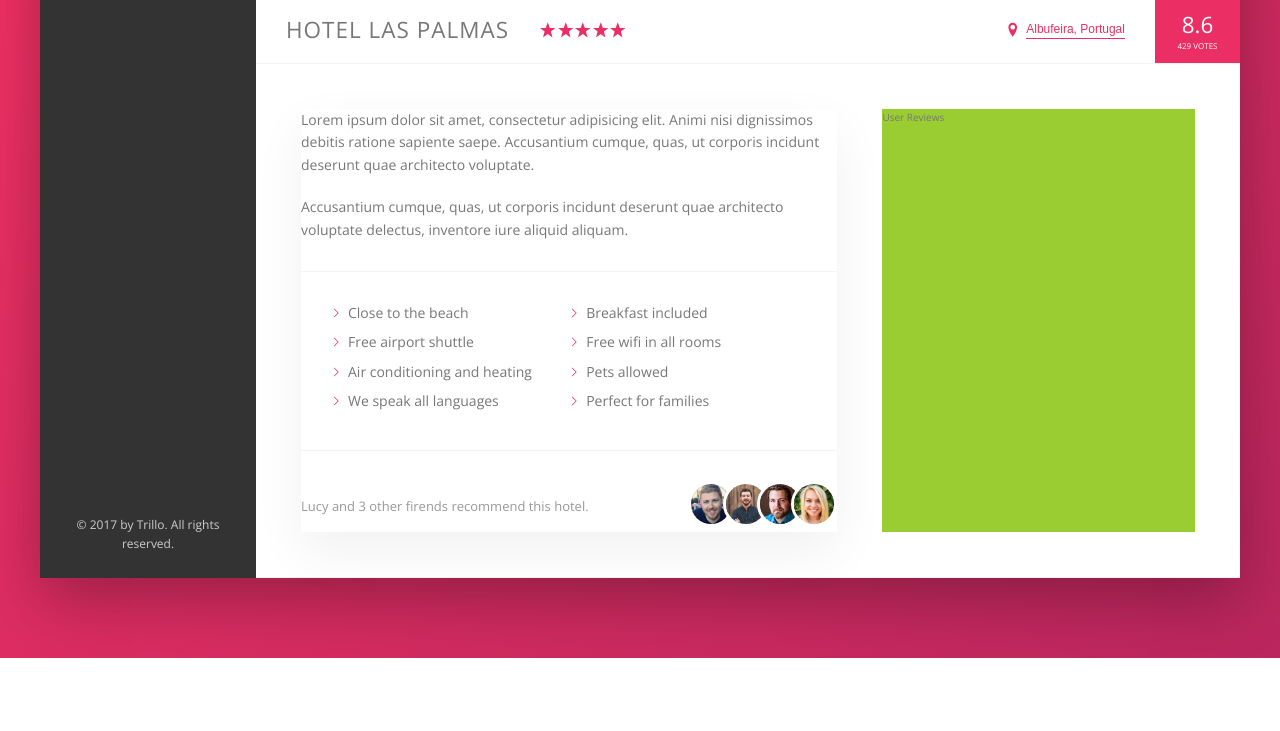
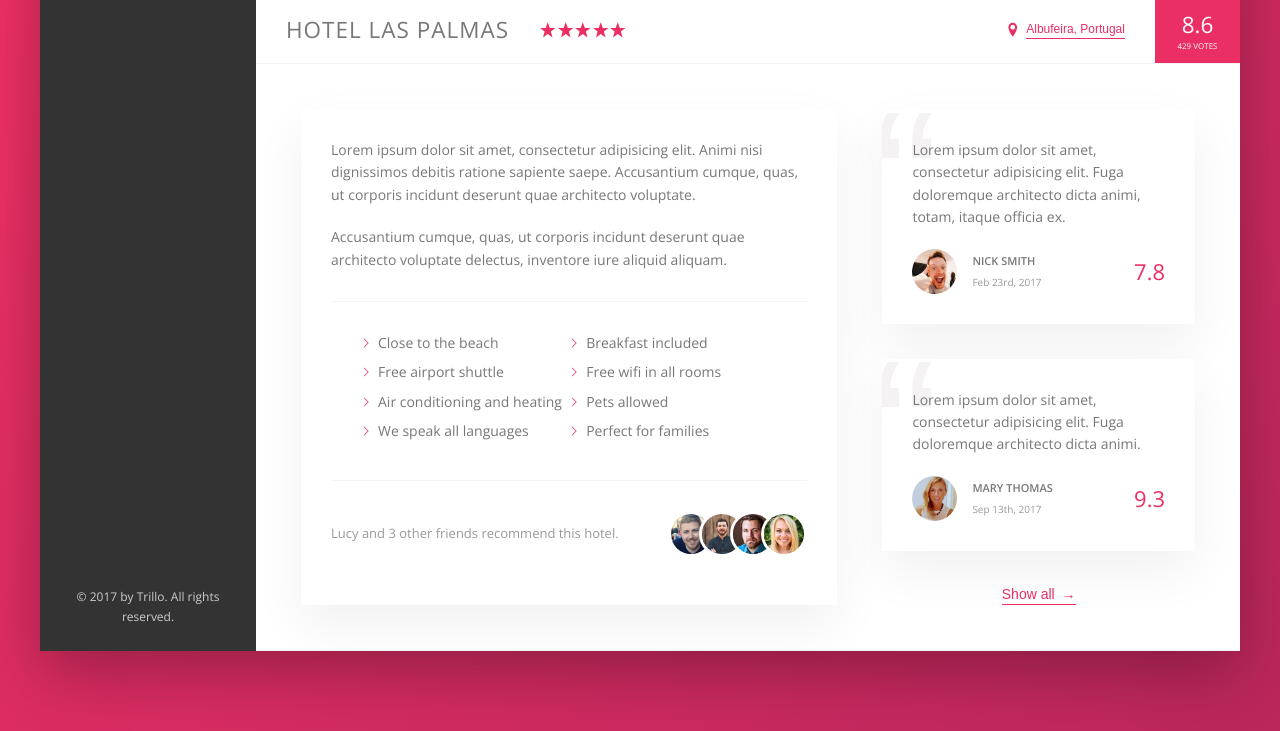
Before and after one commit to pvptowers/course-project-css-sass-trillo, a website: page index.html in a window 1280 px wide. Shown: the part 538-1269 px from the top of the page. Before the commit the page ends 1196 px from the top, so only its background shows below. Drawn offline with nearby package versions, Linux system fonts and the light colour scheme.

Commit message:
creating user reviews section

```diff
--- a/index.html
+++ b/index.html
@@ -150,7 +150,9 @@
                         </ul>
 
                         <div class="recommend">
-                            <p class="recommend__count">Lucy and 3 other firends recommend this hotel.</p>
+                            <p class="recommend__count">
+                                Lucy and 3 other friends recommend this hotel.
+                            </p>
                             <div class="recommend__friends">
                                 <img src="img/user-3.jpg" alt="Friend 1" class="recommend__photo">
                                 <img src="img/user-4.jpg" alt="Friend 2" class="recommend__photo">
@@ -159,7 +161,37 @@
                             </div>
                         </div>
                     </div>
-                    <div class="user-reviews">User Reviews</div>
+                    <div class="user-reviews">
+                        <figure class="review">
+                            <blockquote class="review__text">Lorem ipsum dolor sit amet, consectetur adipisicing elit.
+                                Fuga doloremque architecto dicta animi, totam, itaque officia ex.
+                            </blockquote>
+                            <figcaption class="review__user">
+                                <img src="img/user-1.jpg" alt="User 1" class="review__photo">
+                                <div class="review__user-box">
+                                    <p class="review__user-name">Nick Smith</p>
+                                    <p class="review__user-date">Feb 23rd, 2017</p>
+
+                                </div>
+                                <div class="review__rating">7.8</div>
+                            </figcaption>
+                        </figure>
+                        <figure class="review">
+                            <blockquote class="review__text">Lorem ipsum dolor sit amet, consectetur adipisicing elit.
+                                Fuga doloremque architecto dicta animi.
+                            </blockquote>
+                            <figcaption class="review__user">
+                                <img src="img/user-2.jpg" alt="User 2" class="review__photo">
+                                <div class="review__user-box">
+                                    <p class="review__user-name">Mary Thomas</p>
+                                    <p class="review__user-date">Sep 13th, 2017</p>
+
+                                </div>
+                                <div class="review__rating">9.3</div>
+                            </figcaption>
+                        </figure>
+                        <button class="btn-inline">Show all <span>&rarr;</span></button>
+                    </div>
 
                 </div>
 
--- a/sass/_components.scss
+++ b/sass/_components.scss
@@ -261,9 +261,18 @@
     cursor: pointer;
     transition: all .2s;
 
+    & span {
+        margin-left: 3px;
+        transition: margin-left .2s;
+    }
+
 
     &:hover {
         color: var(--color-grey-dark-1);
+
+        span {
+            margin-left: 8px;
+        }
     }
 
     &:focus {
@@ -336,6 +345,13 @@
 
     &__count {
         margin-right: auto;
+        // padding-left: 2.5rem;
+    }
+
+    &__friends {
+        display: flex;
+        // padding-right: 2.5rem;
+
     }
 
     &__photo {
@@ -350,3 +366,67 @@
         }
     }
 }
+
+.review {
+    background-color: #fff;
+    box-shadow: var(--shadow-light);
+    padding: 3rem;
+    margin-bottom: 3.5rem;
+    position: relative;
+    overflow: hidden;
+
+    &__text {
+        margin-bottom: 2rem;
+        z-index: 10;
+        position: relative;
+    }
+
+    &__user {
+        display: flex;
+        align-items: center;
+
+    }
+
+    &__photo {
+        height: 4.5rem;
+        width: 4.5rem;
+        border-radius: 50%;
+        margin-right: 1.5rem;
+    }
+
+    &__user-box {
+        margin-right: auto;
+    }
+
+    &__user-name {
+        font-size: 1.1rem;
+        font-weight: 600;
+        text-transform: uppercase;
+        margin-bottom: .4rem;
+
+    }
+
+    &__user-date {
+        font-size: 1rem;
+        color: var(--color-grey-dark-3);
+    }
+
+    &__rating {
+        color: var(--color-primary);
+        font-size: 2.2rem;
+        font-weight: 300;
+    }
+
+    &::before {
+        content: "\201C";
+        position: absolute;
+        top: -2.75rem;
+        left: -1rem;
+        line-height: 1;
+        font-size: 20rem;
+        color: var(--color-grey-light-2);
+        font-family: sans-serif;
+        z-index: 1;
+    }
+
+}
--- a/sass/_layout.scss
+++ b/sass/_layout.scss
@@ -37,6 +37,7 @@
 }
 
 .detail {
+    font-size: 1.4rem;
     display: flex;
     padding: 4.5rem;
     border-bottom: var(--line);
@@ -45,14 +46,16 @@
 }
 
 .description {
-    font-size: 1.4rem;
     background-color: #fff;
     box-shadow: var(--shadow-light);
+    padding: 3rem;
     flex: 0 0 60%;
     margin-right: 4.5rem;
 }
 
 .user-reviews {
-    background-color: yellowgreen;
     flex: 1;
+    display: flex;
+    flex-direction: column;
+    align-items: center;
 }
```
Also changed, not shown: css/style.css.
